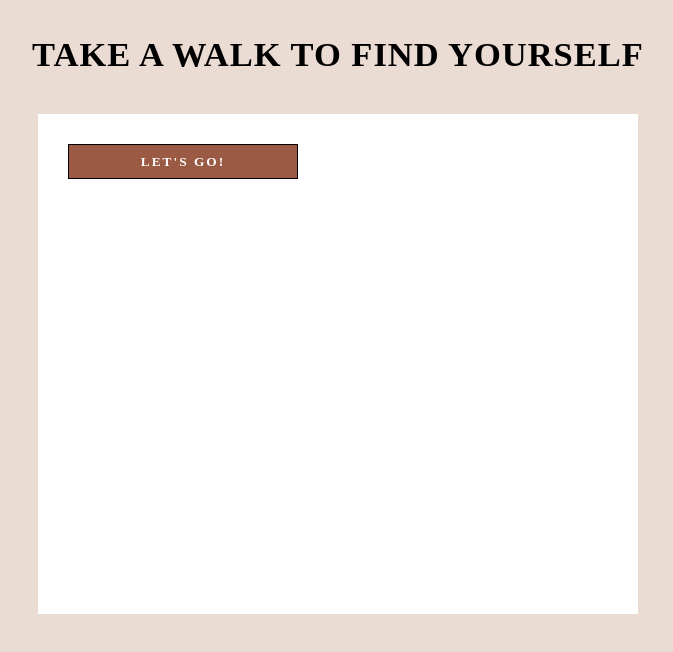
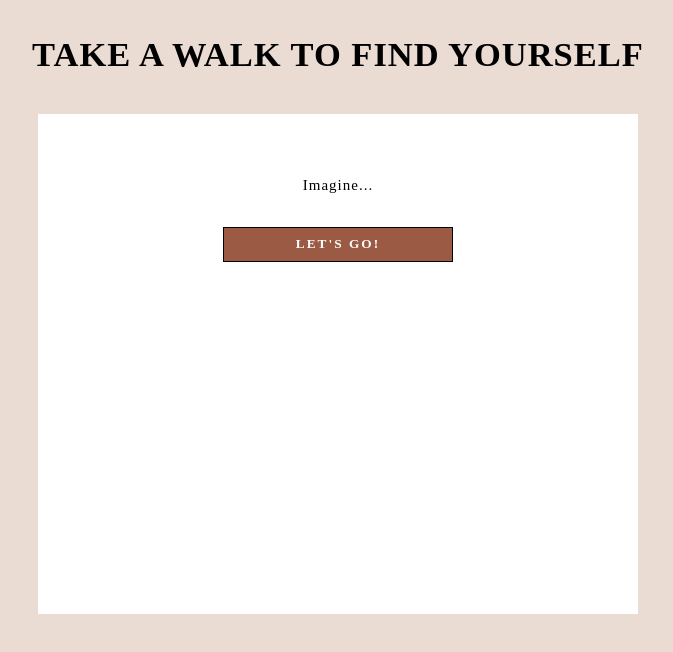
Before and after one commit to caseynewman/name-generator, a React (Vite) app: page / in a window 1280 px wide. Shown: the top 652 px of the page, without its empty margins (302-975 px from the left). Built offline with nearby package versions, Linux system fonts and the light colour scheme; a web font is replaced by a local one.

Commit message:
adjusting css for start page

```diff
--- a/src/pages/GameStart/index.jsx
+++ b/src/pages/GameStart/index.jsx
@@ -5,6 +5,9 @@ export default function GameStart() {
 
     return (
         <div className='game-container'>
+            <p className='game-intro'>
+                Imagine...
+            </p>
             <MyButton>
                 Let's go!
             </MyButton>
--- a/src/pages/GameStart/style.css
+++ b/src/pages/GameStart/style.css
@@ -6,4 +6,5 @@
     display: flex;
     flex-direction: column;
     justify-content: flex-start;
+    align-items: center;
 }
```
